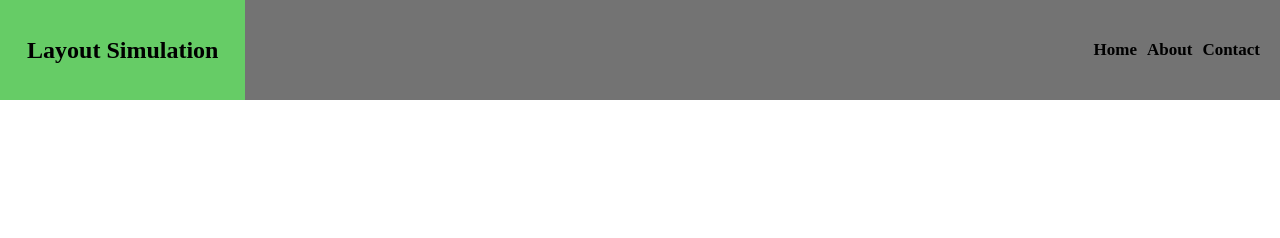
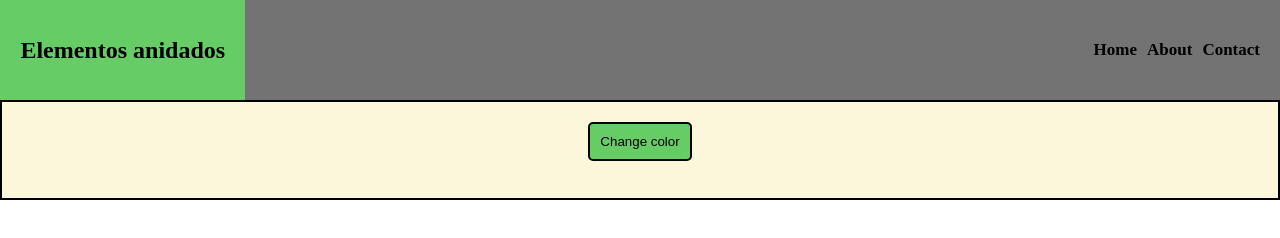
Before and after one commit to MicaBahurlet/CEPIT-activites, a plain HTML site: page Entregas/TrabajoN7Anidaciones/index.html in a window 1280 px wide. Drawn offline with Linux system fonts and the light colour scheme.

Commit message:
finish excercice N7 nest element

```diff
--- a/Entregas/TrabajoN6/Styles.css
+++ b/Entregas/TrabajoN7Anidaciones/Styles.css
@@ -55,3 +55,48 @@ nav{
     text-decoration: none;
     color: black;
 }
+
+.menu ul li a:hover{
+    color: #5ce1e6;
+}
+
+.menu ul li a:active{
+    color: #ff6666;
+}
+
+#banner{
+    background-color: #fcf6db;
+    width: 100%;
+    height: 100px;
+    border: 2px solid;
+}
+
+#banner p{
+    padding: 10px;
+}
+
+#banner .contentbtn{
+    display: flex;
+    justify-content: center;
+    align-items: center;
+    padding: 10px;
+}
+
+#banner .btn{
+    padding: 10px;
+    background-color: #66cc66;
+    border: 2px solid;
+    border-radius: 5px;
+    cursor: pointer;
+    margin-top: 10px;
+
+}
+
+#banner .btn:hover{
+    background-color: #5ce1e6;
+}
+
+#banner .btn:active {
+    background-color: #ff6666;
+    /* red para que se note el active */
+}
--- a/Entregas/TrabajoN6/index.html
+++ b/Entregas/TrabajoN7Anidaciones/index.html
@@ -3,13 +3,13 @@
 <head>
     <meta charset="UTF-8">
     <meta name="viewport" content="width=device-width, initial-scale=1.0">
-    <title>Entregable Layout</title>
+    <title>Entregable</title>
     <link rel="stylesheet" href="Styles.css">
 </head>
 <body>
     <nav>
         <div class="logo">
-            <h1>Layout Simulation</h1>
+            <h1>Elementos anidados</h1>
         </div>
 
         <div class="menu">
@@ -21,6 +21,12 @@
         </div>
     </nav>
 
+    <section id="banner">
+        <div class="contentbtn">
+            <button class="btn">Change color</button>
+        </div>
+    </section>
+
 
 
 
```
Also changed, not shown: Entregas/TrabajoN6Layout/modelLayaout.html (renamed from Entregas/TrabajoN6/modelLayaout.html, +1 -1 lines), Entregas/TrabajoN6Layout/img/CepitLogo.png (renamed from Entregas/TrabajoN6/img/CepitLogo.png), Entregas/TrabajoN6Layout/img/CepitWhitoutBackground.png (renamed from Entregas/TrabajoN6/img/CepitWhitoutBackground.png), readme.md.
